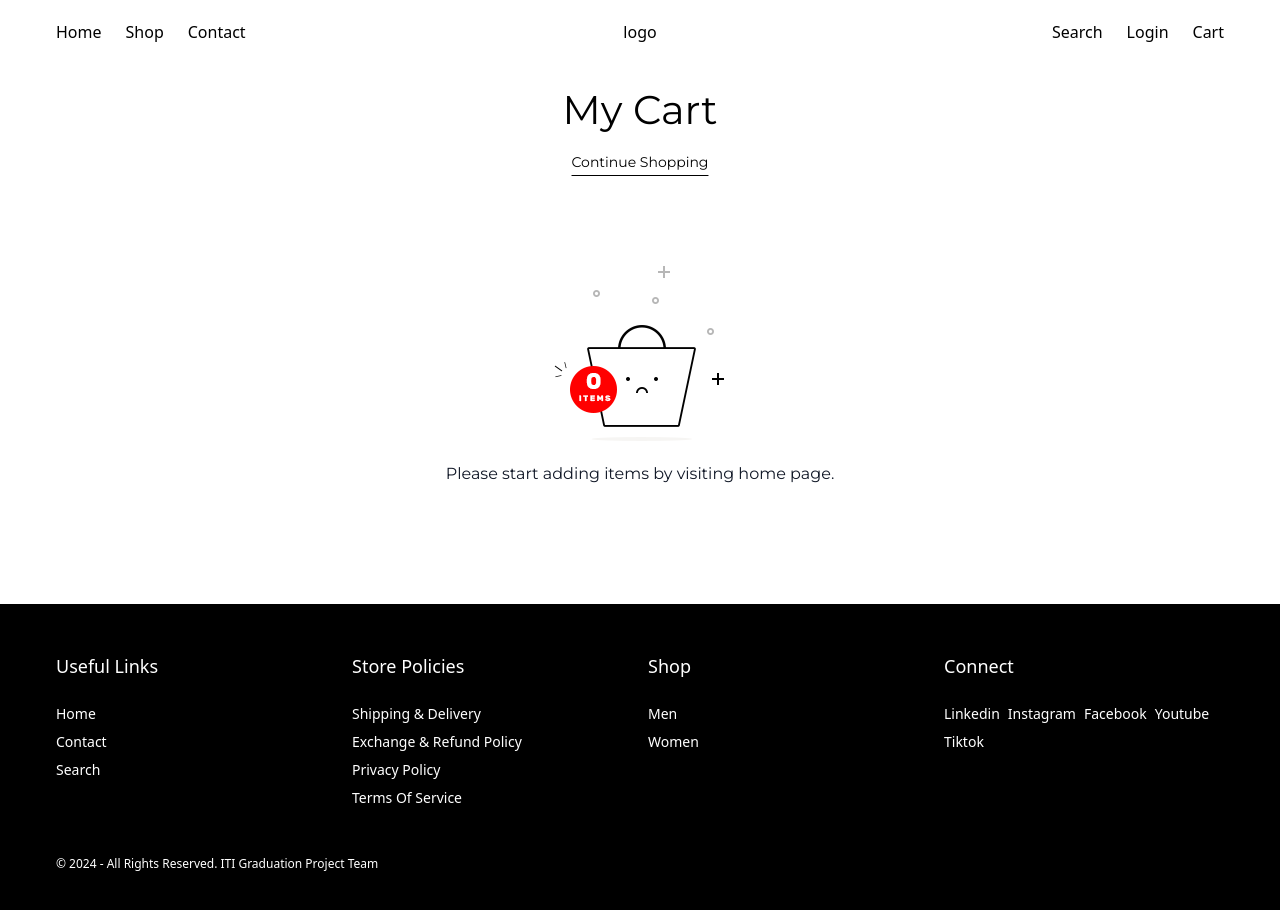
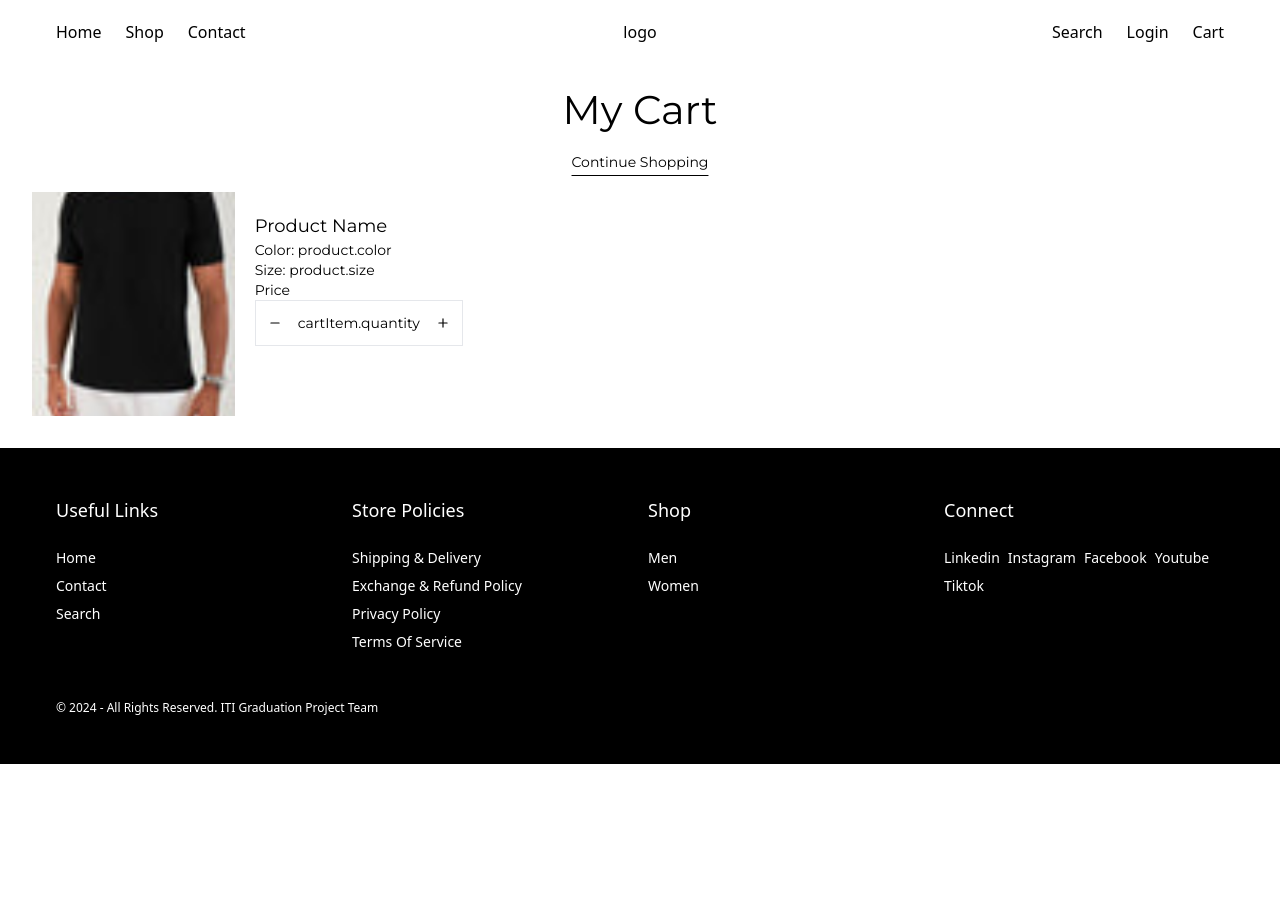
Before and after one commit to Yossef-Magdy/ecommerce-project, an Angular app: page /cart in a window 1280 px wide. Shown: the top 910 px of the page. After the commit the page ends 800 px from the top, so only its background shows below. Built offline with nearby package versions, Linux system fonts and the light colour scheme.

Commit message:
add cart item

```diff
--- /dev/null
+++ b/src/app/features/cart/cart-item/cart-item.component.css
@@ -0,0 +1,12 @@
+.product-img img{
+    object-fit: cover;
+    object-position: center center;
+    display: block;
+    max-width: 100%;
+    position: absolute;
+    top: 0;
+    left: 0;
+    height: 100%;
+    width: 100%;
+    z-index: 1;
+}
--- /dev/null
+++ b/src/app/features/cart/cart-item/cart-item.component.html
@@ -0,0 +1,34 @@
+<div class="cart-item flex flex-row mt-2 h-56">
+    <div class="product-img w-full basis-1/3 overflow-hidden relative">
+        <a [routerLink]="['/products' , productSlug]" routerLinkActive="router-link-active">
+            <img src="assets/1.jpg" class="">
+        </a>
+    </div>
+    <div class="product-details w-full basis-2/3 p-5 text-sm">
+        <h2 class="text-lg">Product Name</h2>
+        <p>Color: product.color</p>
+        <p>Size: product.size</p>
+        <span class="block">
+            Price
+        </span>
+        <!-- counter -->
+        <div class="inline-flex items-center gap-4 border p-3">
+            <button aria-label="minus-btn">
+                <svg aria-hidden="true" xmlns="http://www.w3.org/2000/svg" width="1em" height="1em" fill="none"
+                    viewBox="0 0 24 24">
+                    <path stroke="currentColor" stroke-linecap="round" stroke-linejoin="round" stroke-width="2"
+                        d="M5 12h14" />
+                </svg>
+            </button>
+            <span> cartItem.quantity </span>
+            <button aria-label="plus-btn">
+                <svg aria-hidden="true" xmlns="http://www.w3.org/2000/svg" width="1em" height="1em" fill="none"
+                    viewBox="0 0 24 24">
+                    <path stroke="currentColor" stroke-linecap="round" stroke-linejoin="round" stroke-width="2"
+                        d="M5 12h14m-7 7V5" />
+                </svg>
+            </button>
+        </div>
+
+    </div>
+</div>
--- /dev/null
+++ b/src/app/features/cart/cart-item/cart-item.component.ts
@@ -0,0 +1,14 @@
+import { Component } from '@angular/core';
+import { RouterLink } from '@angular/router';
+
+@Component({
+  selector: 'app-cart-item',
+  standalone: true,
+  imports: [RouterLink],
+  templateUrl: './cart-item.component.html',
+  styleUrl: './cart-item.component.css'
+})
+export class CartItemComponent {
+  productSlug = "product-slug";
+
+}
--- a/src/app/features/cart/cart.component.html
+++ b/src/app/features/cart/cart.component.html
@@ -1,11 +1,11 @@
 <section class="cart-section container">
     <h1 class="mb-3">My Cart</h1>
-    <a routerLink="/" class="block text-center text-black underline underline-offset-8 text-sm hover:underline-offset-[9px]">Continue Shopping</a>
+    <a routerLink="/" class="block text-center text-black underline underline-offset-8 text-sm hover:underline-offset-[9px] mb-3">Continue Shopping</a>
 
     @if (data.length > 0) {
     <div class="cart flex flex-row">
         <div class="products basis-1/2">
-
+            <app-cart-item></app-cart-item>
         </div>
         <div class="total basis-1/2"></div>
     </div>
--- a/src/app/features/cart/cart.component.ts
+++ b/src/app/features/cart/cart.component.ts
@@ -1,15 +1,16 @@
 import { Component } from '@angular/core';
 import { RouterLink } from '@angular/router';
+import { CartItemComponent } from "./cart-item/cart-item.component";
 
 @Component({
   selector: 'app-cart',
   standalone: true,
-  imports: [RouterLink],
+  imports: [RouterLink, CartItemComponent],
   templateUrl: './cart.component.html',
   styleUrl: './cart.component.css'
 })
 export class CartComponent {
-  data = [];
+  data = ["ay7aga"];
   totalPrice: number = 0;
 
 }
```
Also changed, not shown: 1 other file (tests, documents, lock files or other folders).
